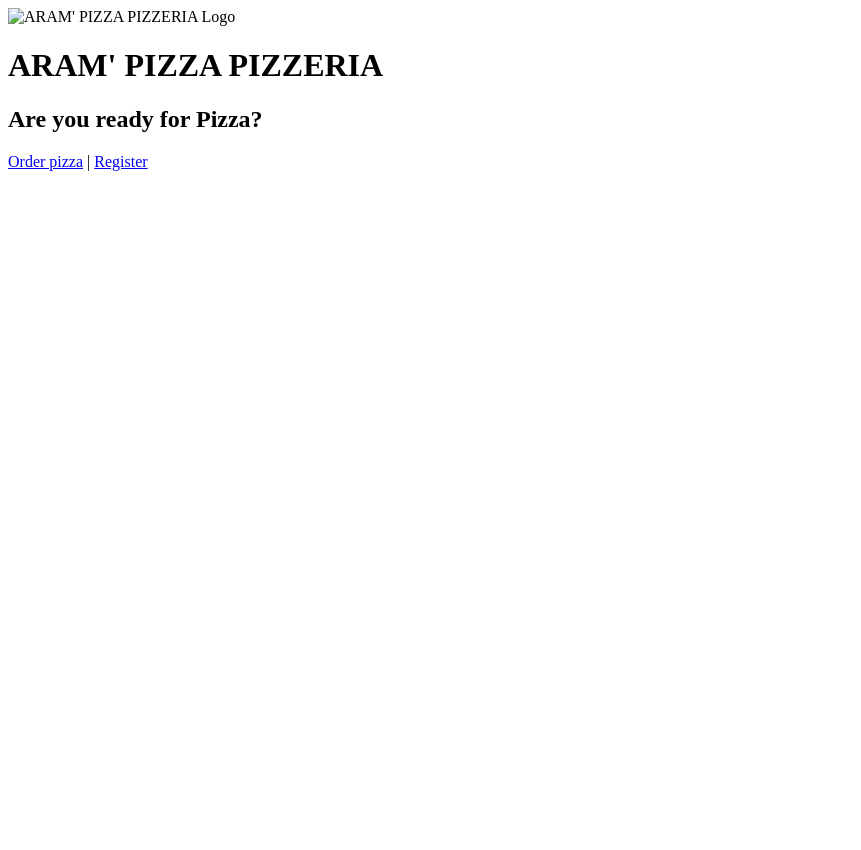
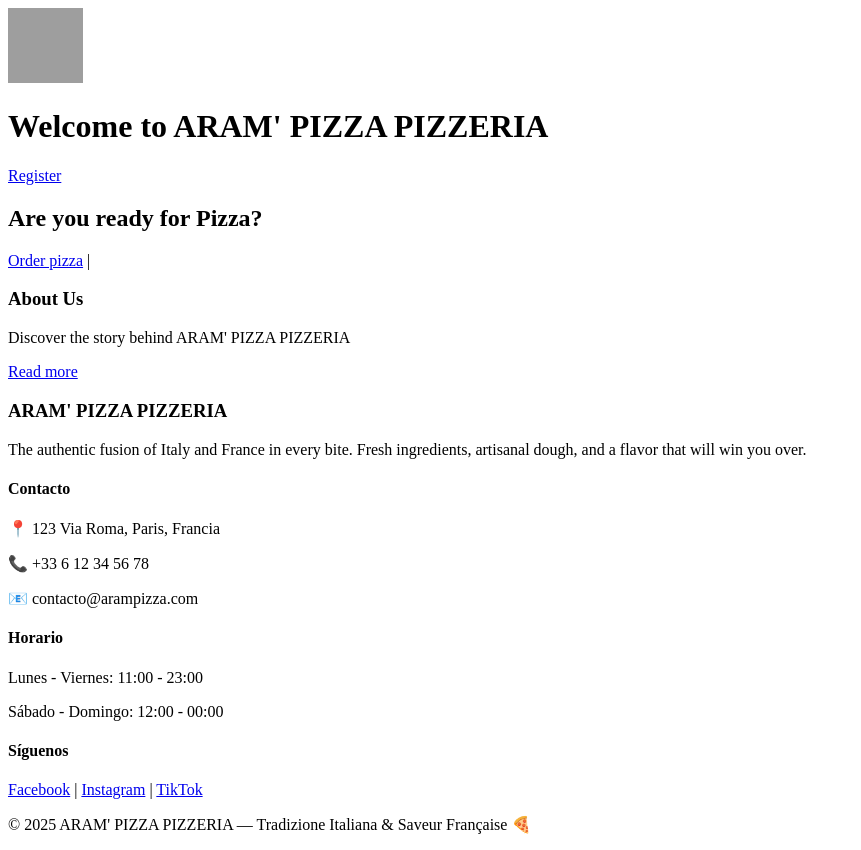
Before and after one commit to ronaldalegonzalez-spec/Comp-1002-25f-02, a PHP site: page / in a window 1280 px wide. Shown: the whole page, without its empty margins (0-861 px from the left). Before the commit the page ends 171 px from the top, so only its background shows below. Run offline with PHP 8.4, Linux system fonts and the light colour scheme; grey boxes are pictures that could not be loaded.

Commit message:
added basic footer

```diff
--- a/Assignment-1/index.php
+++ b/Assignment-1/index.php
@@ -3,17 +3,57 @@
     <head>
         <meta charset="UTF-8">
         <meta name="Pizzeria" content="Info about ARAM' PIZZA PIZZERIA and options to order pizza online">
-        <link rel="shortcut icon" href="images/ARAM PIZZA ICON.jpg" type="image/x-icon" />
+        <link rel="icon" href="images/aram-pizza-icon.jpg" type="image/x-icon" />
         <link rel="stylesheet" href="css/stylish.css" />
-        <title>Welcome to ARAM' PIZZA PIZZERIA</title>
+        <title>ARAM' PIZZA PIZZERIA</title>
     </head>
         <body>
             <header>
-                <img href="images/ARAM PIZZA ICON.jpg" height="75" width="75" alt="ARAM' PIZZA PIZZERIA Logo" />
-            <h1>ARAM' PIZZA PIZZERIA</h1>
+                <img src="images/aram-pizza-icon.jpg" height="75" width="75" alt="ARAM' PIZZA PIZZERIA Logo" />
+            <h1>Welcome to ARAM' PIZZA PIZZERIA</h1>
+            <a href="register.php">Register</a>
             </header>
 
 
             <h2>Are you ready for Pizza?</h2>
-            <a href="../login.php">Order pizza</a> |
-            <a href="../register.php">Register</a>
+            <a href="login.php">Order pizza</a> |
+
+            <aside>
+                <h3>About Us</h3>
+                <p>Discover the story behind ARAM' PIZZA PIZZERIA</p>
+                <a href="biography.php">Read more</a>
+            </aside>
+
+
+
+            <footer class="footer">
+
+      <h3><strong>ARAM' PIZZA PIZZERIA</strong></h3>
+      <p>The authentic fusion of Italy and France in every bite.
+Fresh ingredients, artisanal dough, and a flavor that will win you over.</p>
+
+
+
+      <h4><strong>Contacto</strong></h4>
+      <p>📍 123 Via Roma, Paris, Francia</p>
+      <p>📞 +33 6 12 34 56 78</p>
+      <p>📧 contacto@arampizza.com</p>
+
+
+
+      <h4><strong>Horario</strong></h4>
+      <p>Lunes - Viernes: 11:00 - 23:00</p>
+      <p>Sábado - Domingo: 12:00 - 00:00</p>
+
+
+
+      <h4><strong>Síguenos</strong></h4>
+      <a href="#" class="social-link">Facebook</a> |
+      <a href="#" class="social-link">Instagram</a> |
+      <a href="#" class="social-link">TikTok</a>
+
+
+
+    <p>© 2025 ARAM' PIZZA PIZZERIA — Tradizione Italiana & Saveur Française 🍕</p>
+
+</footer>
```
